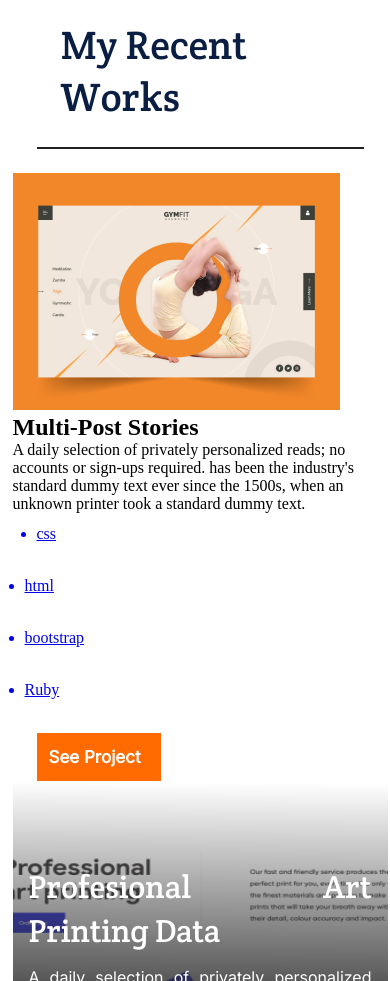
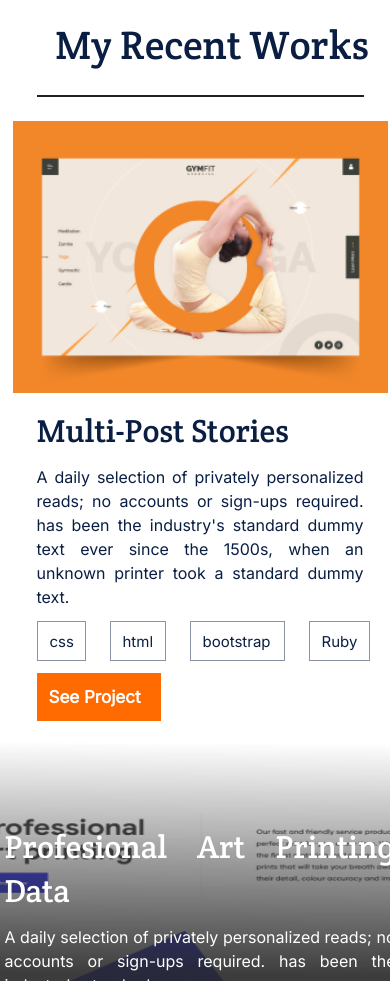
Before and after one commit to AnelisaDee/Portfolio, a website: page index.html in a window 390 px wide. Shown: the part 820-1801 px from the top of the page. Drawn offline with Linux system fonts and the light colour scheme.

Commit message:
styled the h1 photo description and the list items in .css file

```diff
--- a/style.css
+++ b/style.css
@@ -217,11 +217,11 @@ nav {
   padding-bottom: 130px;
 }
 
-/* .work-list a {
-  text-decoration: none;
-} */
-
-
+.card-1 {
+  display: flex;
+  gap: 10px;
+  margin-bottom: 20px;
+}
 
 .work-link a {
   display: flex;
@@ -338,6 +338,73 @@ nav {
   display: flex;
   flex-direction: row;
   align-self: center;
+}
+
+.work-sec {
+  width: 69%;
+}
+
+.firstimage {
+  width: 100%;
+}
+
+.photo-descrip {
+  width: 77%;
+  gap: 24px;
+}
+
+h1.photo-text {
+  display: flex;
+  align-items: center;
+  flex: none;
+  flex-grow: 0;
+  font-family: 'Crete Round', sans-serif;
+  font-style: normal;
+  font-weight: 400;
+  font-size: 32px;
+  line-height: 44px;
+  color: #091e42;
+  margin: 12px 24px;
+}
+
+p.photo-para {
+  font-family: 'Inter', sans-serif;
+  font-style: normal;
+  flex-grow: 0;
+  font-weight: 400;
+  font-size: 16px;
+  line-height: 24px;
+  color: #091e42;
+  margin-left: 24px;
+  margin-right: 24px;
+  text-align: justify;
+}
+
+.work-list a {
+  text-decoration: none;
+}
+
+.work-list {
+  display: flex;
+  flex-direction: row;
+  align-items: center;
+  align-content: space-between;
+  justify-content: flex-start;
+  list-style: none;
+}
+
+.work-list li {
+  margin-bottom: 12px;
+  border: 1px solid #8993a4;
+  padding: 10px 12px;
+  align-items: center;
+  background-color: #fff;
+  font-family: 'Inter', sans-serif;
+  font-style: normal;
+  font-size: 15px;
+  font-weight: 500;
+  line-height: 20px;
+  color: #091e42;
 }
 
 /* .work-heading > div {
@@ -1059,4 +1126,39 @@ input[type=submit] {
     align-items: center;
     margin: 0 24px 24px;
   }
+
+  .photo-work {
+    display: grid;
+    margin-left: 24px;
+    margin-right: 24px;
+  }
+
+  .card-1 {
+    display: block;
+  }
+
+  .work-sec {
+    width: auto;
+  }
+
+  .photo-descrip {
+    width: auto;
+  }
+
+  h1.photo-text {
+    font-weight: 400;
+    font-size: 32px;
+    line-height: 44px;
+  }
+
+  p.photo-para {
+    font-weight: 400;
+    font-size: 16px;
+    line-height: 24px;
+  }
+
+  .work-list {
+    display: flex;
+  }
+
 }
```
